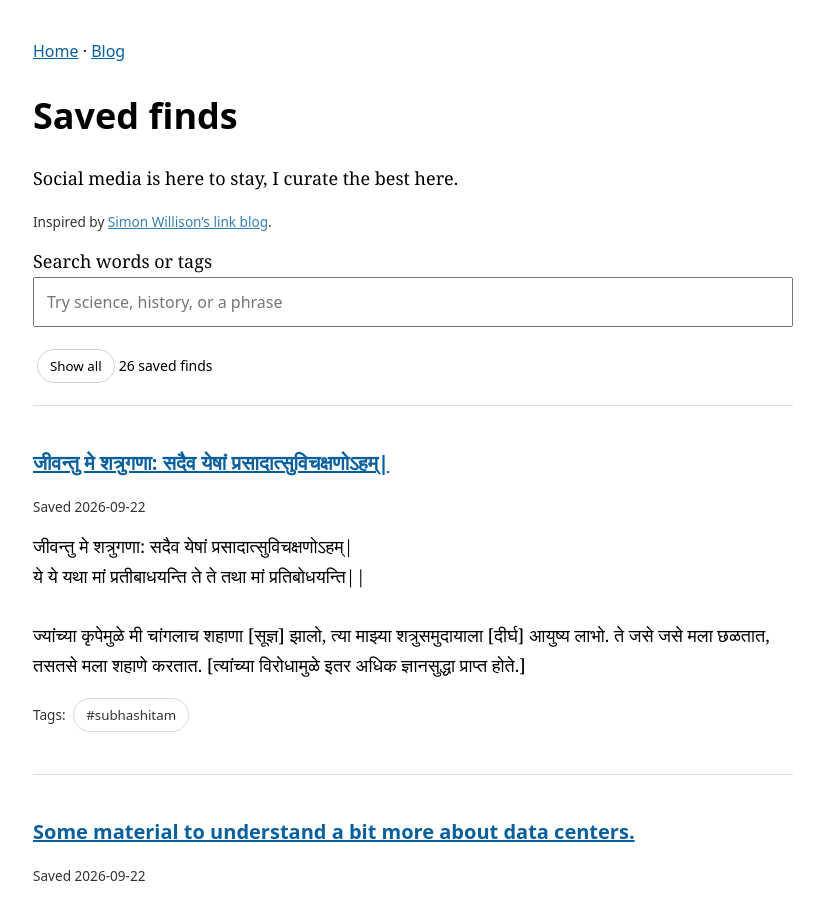
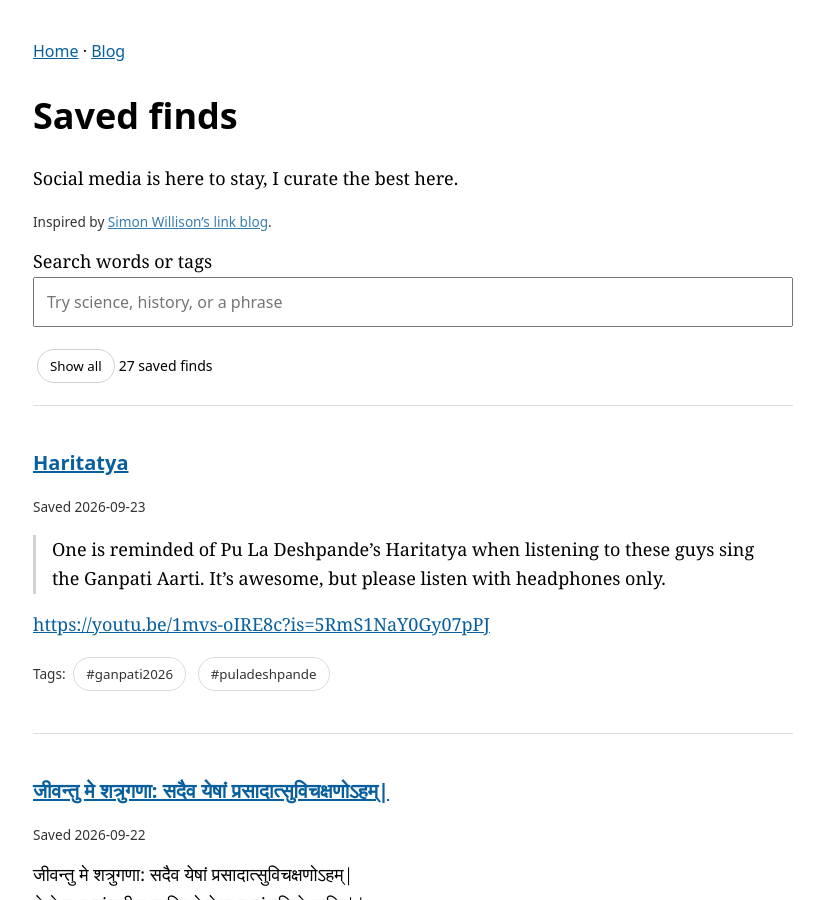
Before and after one commit to PriyaranjanMarathe/priyaranjanmarathe.github.io, a Jekyll site: the page docs/finds/index.html, which Jekyll copies as it is, in a window 1280 px wide and 900 px high. Shown: the whole window, without its empty margins (227-1051 px from the left). Built offline with Jekyll 4.4.1, drawn with Linux system fonts in a browser that asks for light colours.

Commit message:
Save selected WhatsApp finds

```diff
--- a/docs/finds/import-state.json
+++ b/docs/finds/import-state.json
@@ -1 +1 @@
-{"cursor": 1790123691899, "retry_commands": []}
+{"cursor": 1790143130061, "retry_commands": []}
--- a/docs/finds/index.html
+++ b/docs/finds/index.html
@@ -4,7 +4,11 @@
 <nav><a href="/">Home</a> · <a href="/blog/">Blog</a></nav><h1>Saved finds</h1>
 <p>Social media is here to stay, I curate the best here.</p>
 <p class="meta">Inspired by <a href="https://simonwillison.net/2024/Dec/22/link-blog/">Simon Willison’s link blog</a>.</p>
-<label for="search">Search words or tags</label><input id="search" type="search" placeholder="Try science, history, or a phrase"><p><button id="clear">Show all</button><span id="count" role="status"></span></p><main><article id="fb78538c936a09da335a9254" data-tags="[&quot;subhashitam&quot;]">
+<label for="search">Search words or tags</label><input id="search" type="search" placeholder="Try science, history, or a phrase"><p><button id="clear">Show all</button><span id="count" role="status"></span></p><main><article id="8811f1c91c0158d0d8ffe1f7" data-tags="[&quot;ganpati2026&quot;, &quot;puladeshpande&quot;]">
+<h2><a href="#8811f1c91c0158d0d8ffe1f7">Haritatya</a></h2>
+<p class="meta">Saved 2026-09-23</p>
+<div class="note">One is reminded of Pu La Deshpande’s Haritatya when listening to these guys sing the Ganpati Aarti. It’s awesome, but please listen with headphones only.</div><div class="body"><a href="https://youtu.be/1mvs-oIRE8c?is=5RmS1NaY0Gy07pPJ" rel="noreferrer noopener">https://youtu.be/1mvs-oIRE8c?is=5RmS1NaY0Gy07pPJ</a></div>
+<p class="meta">Tags: <button class="tag" data-tag="ganpati2026">#ganpati2026</button> <button class="tag" data-tag="puladeshpande">#puladeshpande</button></p></article><article id="fb78538c936a09da335a9254" data-tags="[&quot;subhashitam&quot;]">
 <h2><a href="#fb78538c936a09da335a9254">जीवन्तु मे शत्रुगणा: सदैव येषां प्रसादात्सुविचक्षणोऽहम्|</a></h2>
 <p class="meta">Saved 2026-09-22</p>
 <div class="body">जीवन्तु मे शत्रुगणा: सदैव येषां प्रसादात्सुविचक्षणोऽहम्|
```
Also changed, not shown: docs/finds/finds.json (+17 -0 lines).
